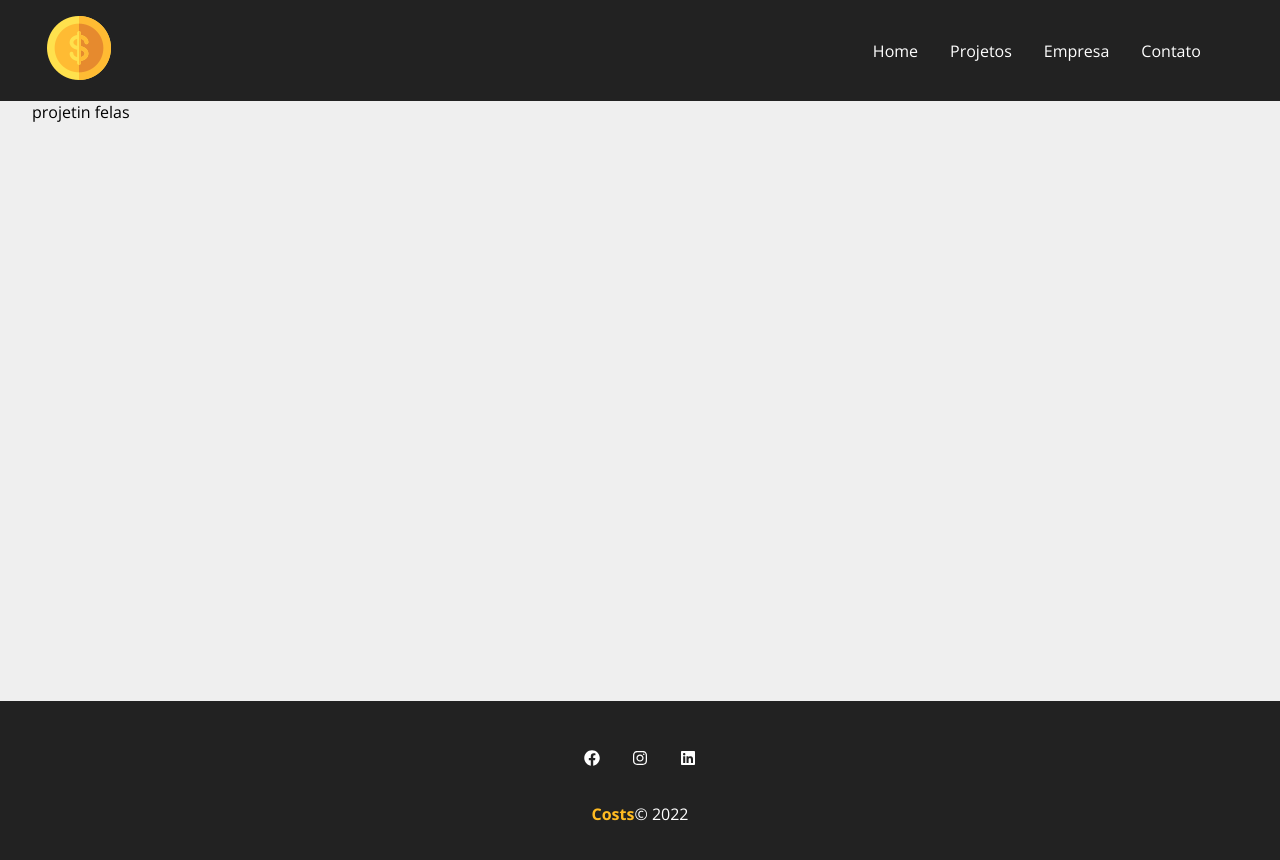
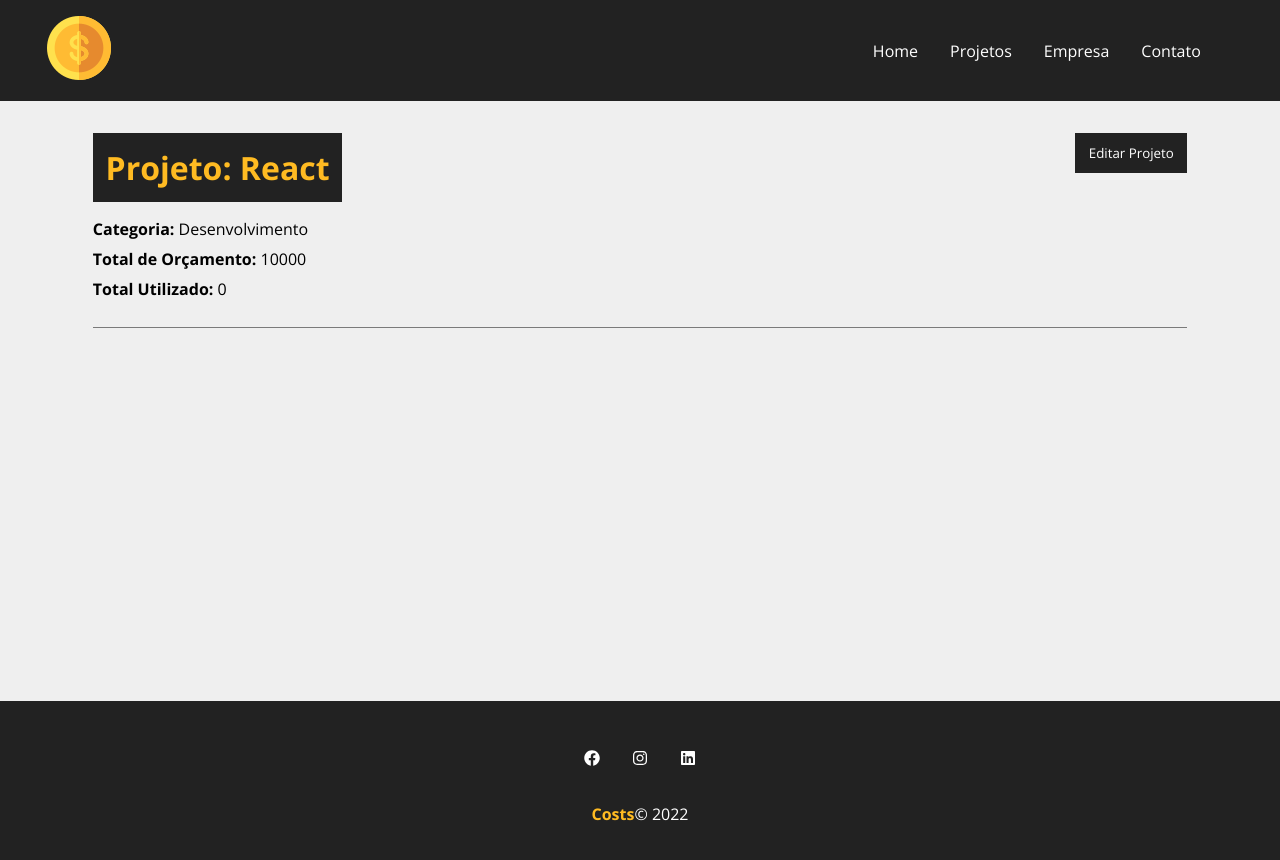
Before and after one commit to FeBassetto/Costs, a React (Create React App) app: page /project/1 in a window 1280 px wide. Shown: the top 860 px of the page. Built offline with nearby package versions, Linux system fonts and the light colour scheme; data requests are answered from the project's data file; the HTML template or start-up script is replaced by a standard one; a web font is replaced by a local one.

Commit message:
Finished project edit function

```diff
--- a/db.json
+++ b/db.json
@@ -1,7 +1,7 @@
 {
   "projects": [
     {
-      "name": "projetin felas",
+      "name": "React",
       "budget": "10000",
       "category": {
         "id": "2",
--- a/src/components/pages/EditProject/editproject.js
+++ b/src/components/pages/EditProject/editproject.js
@@ -2,16 +2,22 @@
 import styles from './editproject.module.css'
 
 import { useParams } from "react-router-dom";
-import { useState,useEffect } from "react";
+import { useState, useEffect } from "react";
+
+import Loader from "../../layout/Loader/loader";
+import Container from "../../layout/Container/container";
+import ProjectForm from "../../project/ProjectForm/projectform";
 
 const EditProject = () => {
 
-    const {id} = useParams()
+    const { id } = useParams()
 
-    const [project,setProject] = useState([])
+    const [project, setProject] = useState([])
+    const [showProjectForm, setShowProjectForm] = useState(false)
 
     useEffect(() => {
 
+        setTimeout(() => {
             fetch(`http://localhost:5000/projects/${id}`, {
                 method: 'GET',
                 headers: {
@@ -24,12 +30,69 @@
                 })
                 .catch(err => console.log(err))
 
+        }, 1000)
+
     }, [id])
 
-    return(
+    function editPost(project){
+        if(project.budget < project.cost){
+
+        }
+
+        fetch(`http://localhost:5000/projects/${project.id}`, {
+            method: 'PATCH',
+            headers: {
+                'Content-Type': 'application/json'
+            },
+            body: JSON.stringify(project),
+        })
+        .then(resp => resp.json())
+        .then((data) => {
+            setProject(data)
+            setShowProjectForm(false)
+        })
+        .catch(err => console.log(err))
+    }
+
+
+    function toggleProjectForm(){
+        setShowProjectForm(!showProjectForm)
+    }
+
+    return (
+        <>
+            {project.name ? (
+                <div className={styles.project_details}>
+                    <Container customClass="column">
+                        <div className={styles.details_container}>
+                            <h1>Projeto: {project.name}</h1>
+                            <button onClick={toggleProjectForm} className={styles.btn} >
+                                {!showProjectForm ? 'Editar Projeto': 'Fechar'}
+                            </button>
+                            {!showProjectForm ? (
+                                <div className={styles.project_info}>
                                     <p>
-            {project.name}
+                                        <span>Categoria: </span> {project.category.name}
                                     </p>
+                                    <p>
+                                        <span>Total de Orçamento:</span> {project.budget}
+                                    </p>
+                                    <p>
+                                        <span>Total Utilizado:</span> {project.cost}
+                                    </p>
+                                </div>
+                            ) : (
+                                <div className={styles.project_info}>
+                                    <ProjectForm handleSubmit={editPost} btnText="Concluir edição" projectData={project} />
+                                </div>
+                            )}
+                        </div>
+                    </Container>
+                </div>
+            ): (
+                    <Loader/>
+            )}
+        </>
     )
 
 
--- a/src/components/pages/EditProject/editproject.module.css
+++ b/src/components/pages/EditProject/editproject.module.css
@@ -0,0 +1,49 @@
+.project_details{
+    padding: 2em;
+    width: 100%;
+}
+
+.project_details h1,
+.project_details h2,
+.project_details p {
+    margin-bottom: .5em;
+}
+
+.project_details h1{
+    background-color: #222;
+    color: #ffbb22;
+    padding: .4em;
+}
+
+.project_details span{
+    font-weight: bold;
+}
+
+.details_container,
+.service_form_container{
+    border-bottom: 1px solid #7a7a7a;
+    margin-bottom: 1.2em;
+    padding-bottom: 1.2em;
+    display: flex;
+    justify-content: space-between;
+    flex-wrap: wrap;
+}
+
+.btn{
+    background-color: #222;
+    color: #fff;
+    padding: .5em 1em;
+    text-decoration: none;
+    transition: 0.5s;
+    cursor: pointer;
+    max-height: 40px;
+    border: none;
+}
+
+.btn:hover{
+    color: #ffbb33;
+}
+
+.project_info{
+    width: 100%;
+}
```
Lines whose indentation alone changed are shown as unchanged.
